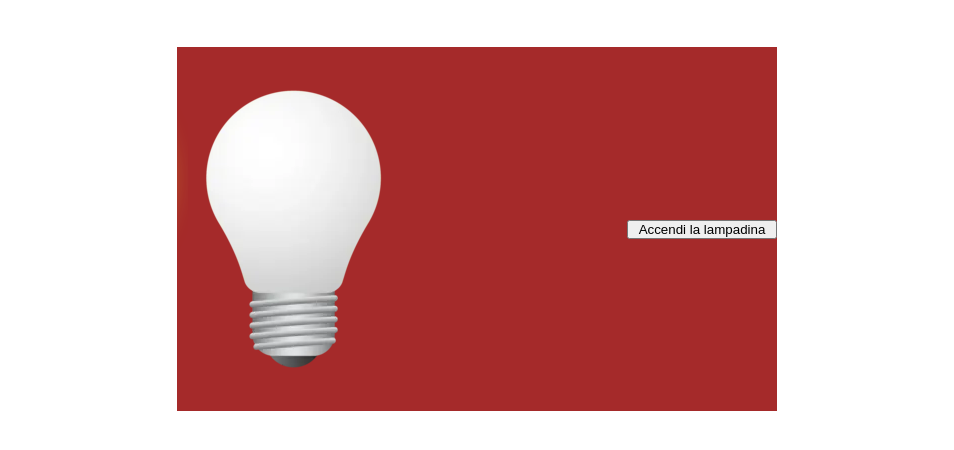
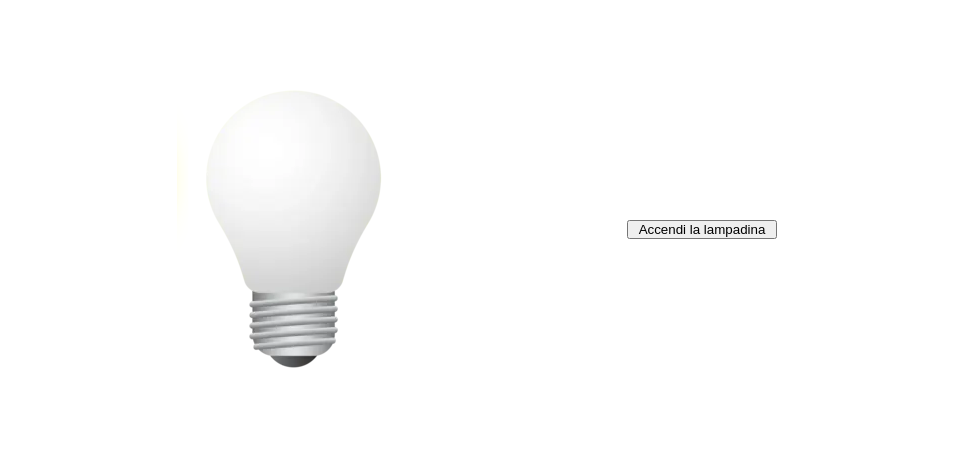
Before and after one commit to MattiaNatella/js-dom-1, a plain HTML site: page index.html in a window 1280 px wide. Shown: the part 40-490 px from the top of the page, without its empty margins (163-1117 px from the left). Drawn offline with Linux system fonts and the light colour scheme.

Commit message:
first-push

```diff
--- a/style.css
+++ b/style.css
@@ -10,7 +10,7 @@
 
 .box {
   display:flex;
-  background-color: brown;
+  background-color: white;
   align-items: center;
   justify-content: space-between;
   margin: 50px auto;
```
Also changed, not shown: script.js (+34 -11 lines).
